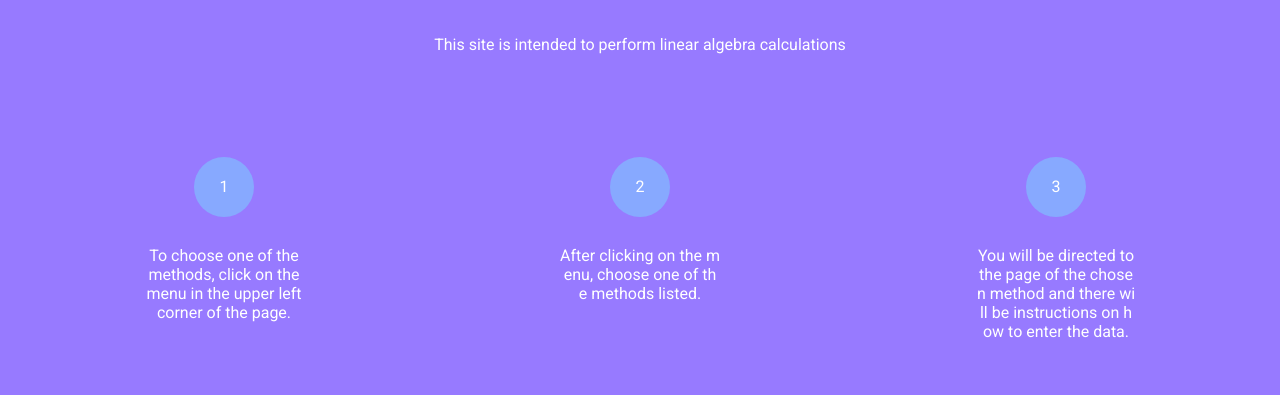
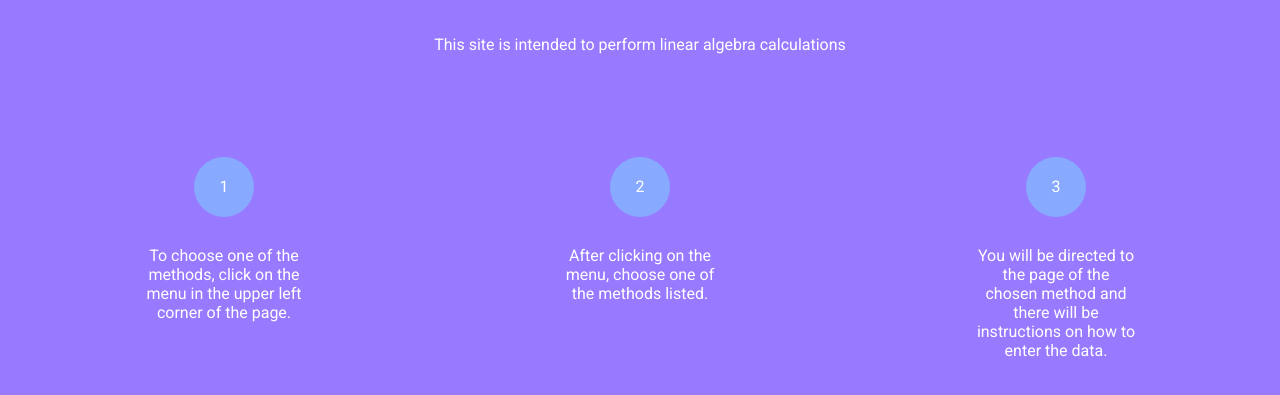
Before and after one commit to dayonoliveira/Algebra-and-Geometry, a plain HTML site: page Algebra-and-Geometry/index.html in a window 1280 px wide. Shown: the part 53-448 px from the top of the page. Drawn offline with nearby package versions, Linux system fonts and the light colour scheme.

Commit message:
Fixed a bug in line wrapping.

```diff
--- a/Algebra-and-Geometry/css/style-alggeo.css
+++ b/Algebra-and-Geometry/css/style-alggeo.css
@@ -204,7 +204,7 @@ main{
     justify-content: center;
     width: 160px;
     height: 200px;
-    word-break: break-all;
+    word-break: inherit;
 }
 
 .stepText p{
```
